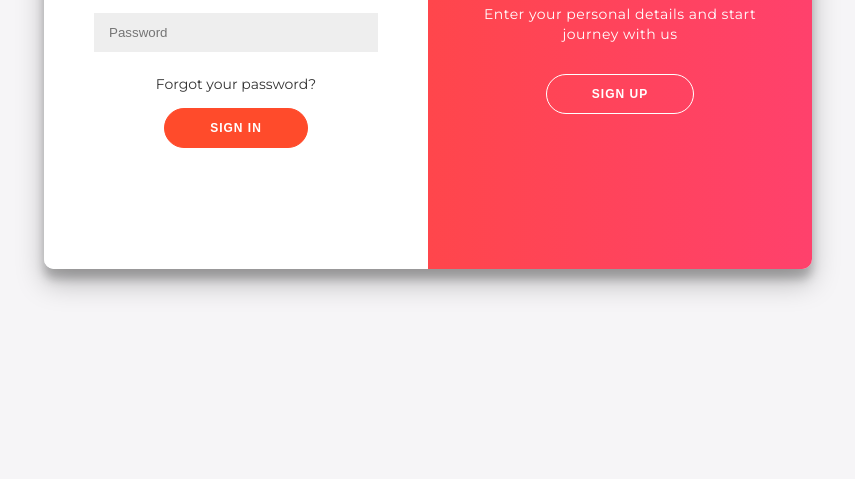
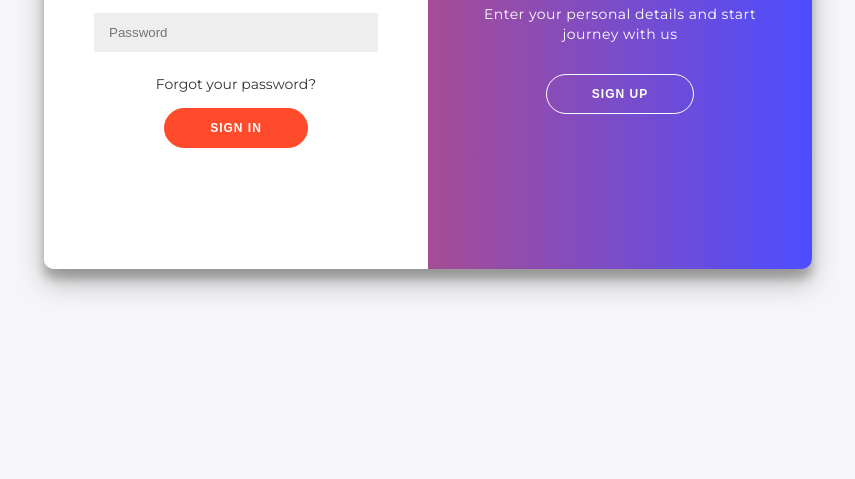
Before and after one commit to shruti-17/sliding-signup-signin, a plain HTML site: page index.html in a window 1280 px wide. Shown: the part 351-830 px from the top of the page, without its empty margins (212-1067 px from the left). Drawn offline with Linux system fonts and the light colour scheme.

Commit message:
Update style.css

```diff
--- a/style.css
+++ b/style.css
@@ -159,9 +159,9 @@ input {
 }
 
 .overlay {
-	background: #FF416C;
-	background: -webkit-linear-gradient(to right, #FF4B2B, #FF416C);
-	background: linear-gradient(to right, #FF4B2B, #FF416C);
+	background: #4d4dff;
+	background: -webkit-linear-gradient(to right, #FF4B2B, #4d4dff);
+	background: linear-gradient(to right, #FF4B2B,#4d4dff);
 	background-repeat: no-repeat;
 	background-size: cover;
 	background-position: 0 0;
```
